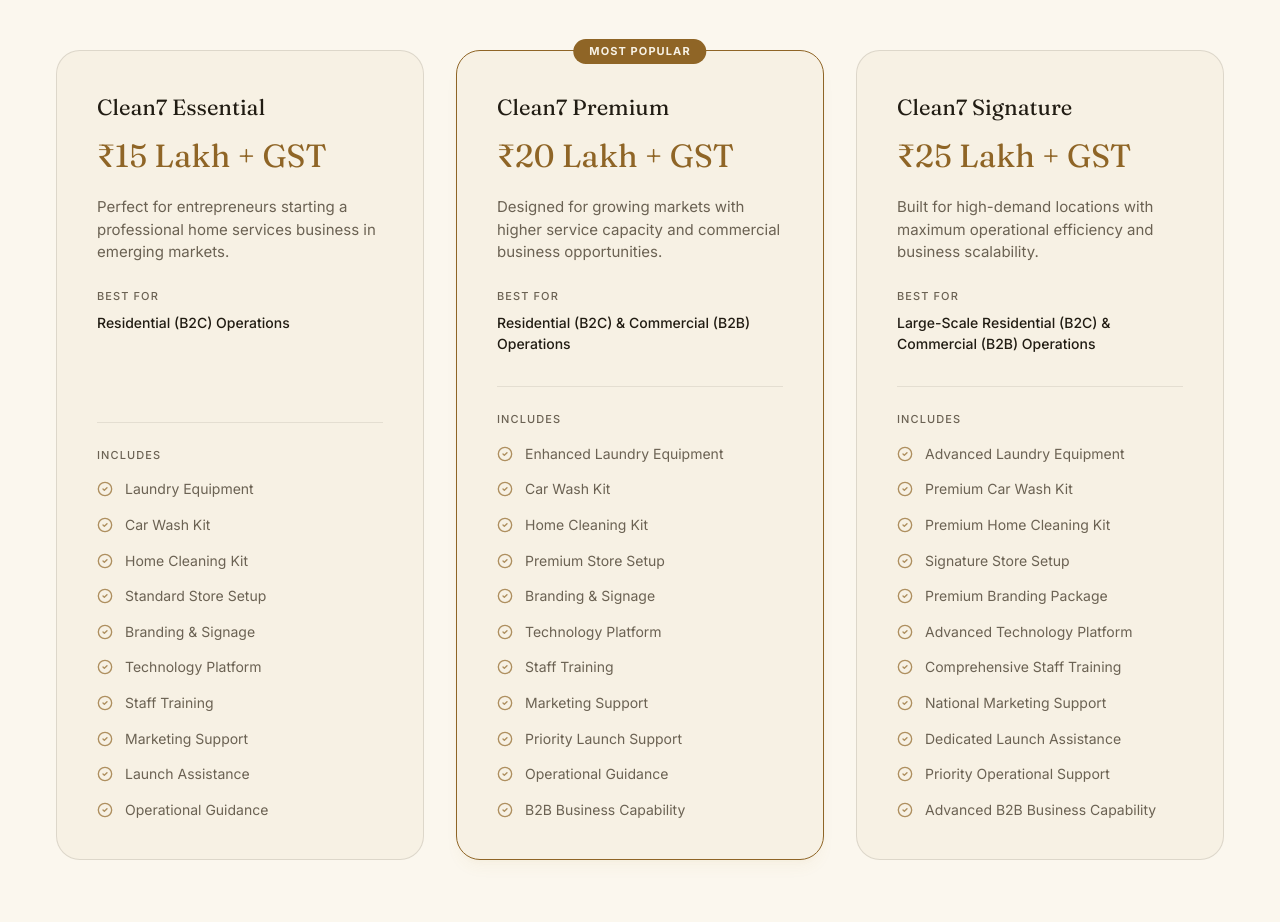
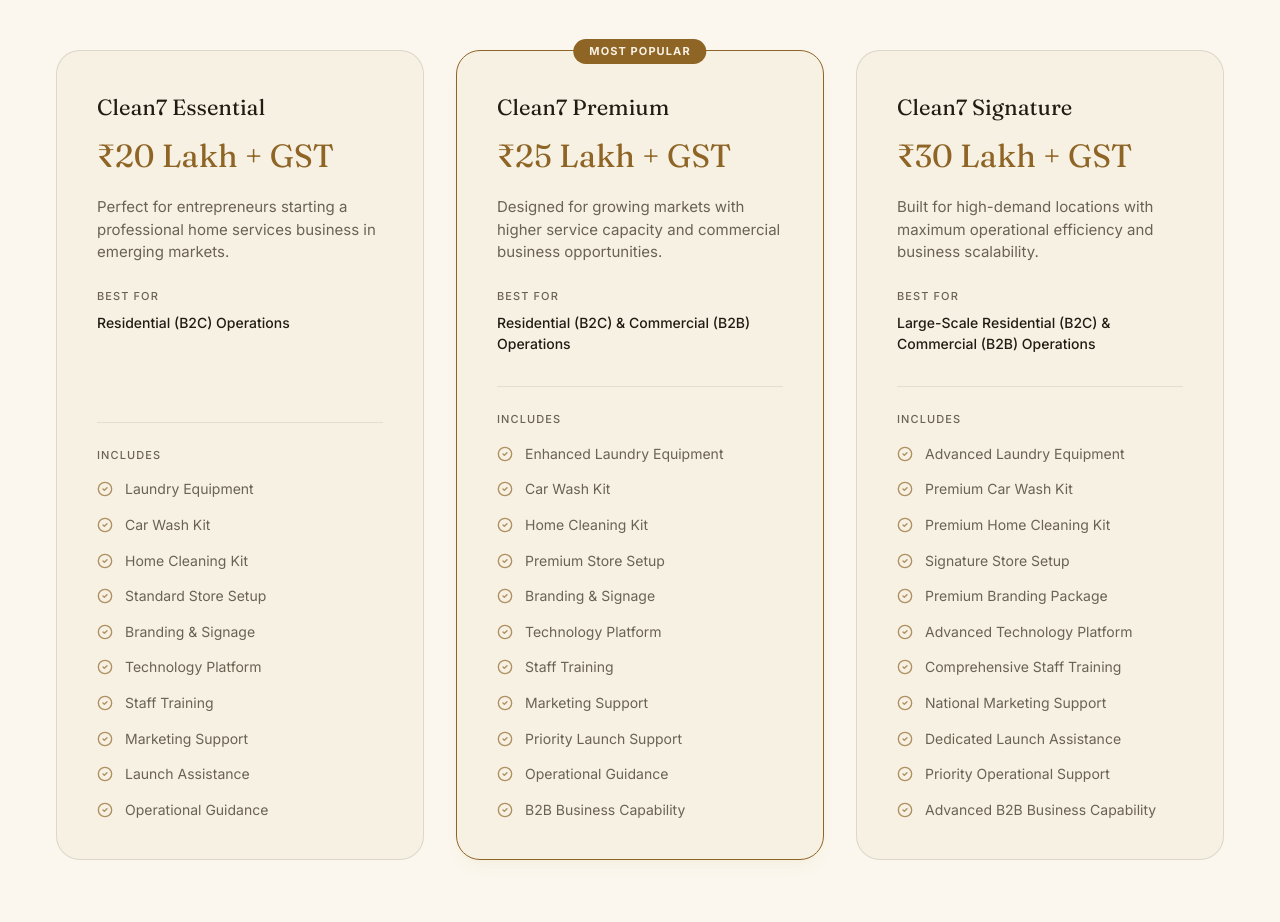
Before and after one commit to EliteWashSolutionsPvtLtd/Clean_7, a Next.js app: page /franchise in a window 1280 px wide. Shown: the part 5400-6322 px from the top of the page. Built offline with nearby package versions, Linux system fonts and the light colour scheme; no server answers.

Commit message:
Update franchise pricing

```diff
--- a/app/franchise/FranchiseClient.tsx
+++ b/app/franchise/FranchiseClient.tsx
@@ -569,7 +569,7 @@
             {[
               {
                 name: "Clean7 Essential",
-                inv: "₹15 Lakh + GST",
+                inv: "₹20 Lakh + GST",
                 desc: "Perfect for entrepreneurs starting a professional home services business in emerging markets.",
                 bestFor: "Residential (B2C) Operations",
                 includes: [
@@ -587,7 +587,7 @@
               },
               {
                 name: "Clean7 Premium",
-                inv: "₹20 Lakh + GST",
+                inv: "₹25 Lakh + GST",
                 desc: "Designed for growing markets with higher service capacity and commercial business opportunities.",
                 popular: true,
                 bestFor: "Residential (B2C) & Commercial (B2B) Operations",
@@ -607,7 +607,7 @@
               },
               {
                 name: "Clean7 Signature",
-                inv: "₹25 Lakh + GST",
+                inv: "₹30 Lakh + GST",
                 desc: "Built for high-demand locations with maximum operational efficiency and business scalability.",
                 bestFor: "Large-Scale Residential (B2C) & Commercial (B2B) Operations",
                 includes: [
@@ -777,13 +777,13 @@
                     Interested Franchise Model
                   </option>
                   <option value="essential" className="text-ink">
-                    Essential (₹15 Lakh)
+                    Essential (₹20 Lakh)
                   </option>
                   <option value="premium" className="text-ink">
-                    Premium (₹20 Lakh)
+                    Premium (₹25 Lakh)
                   </option>
                   <option value="signature" className="text-ink">
-                    Signature (₹25 Lakh)
+                    Signature (₹30 Lakh)
                   </option>
                 </select>
 
@@ -949,21 +949,21 @@
                   <tr className="hover:bg-ground-soft transition-colors">
                     <td className="p-4 font-medium text-ink">Essential</td>
                     <td className="p-4">Tier-2 & Emerging Cities</td>
-                    <td className="p-4 text-gold-bright font-medium">₹15 Lakh</td>
+                    <td className="p-4 text-gold-bright font-medium">₹20 Lakh</td>
                     <td className="p-4 text-gold-bright font-medium">₹1.5–2.5 Lakh</td>
                     <td className="p-4">18–24 Months</td>
                   </tr>
                   <tr className="hover:bg-ground-soft transition-colors bg-ground-soft">
                     <td className="p-4 font-medium text-ink">Premium</td>
                     <td className="p-4">Tier-1 & Tier-2 Cities</td>
-                    <td className="p-4 text-gold-bright font-medium">₹20 Lakh</td>
+                    <td className="p-4 text-gold-bright font-medium">₹25 Lakh</td>
                     <td className="p-4 text-gold-bright font-medium">₹3.0–4.0 Lakh</td>
                     <td className="p-4">14–20 Months</td>
                   </tr>
                   <tr className="hover:bg-ground-soft transition-colors">
                     <td className="p-4 font-medium text-ink">Signature</td>
                     <td className="p-4">Metro & High-Demand Markets</td>
-                    <td className="p-4 text-gold-bright font-medium">₹25 Lakh</td>
+                    <td className="p-4 text-gold-bright font-medium">₹30 Lakh</td>
                     <td className="p-4 text-gold-bright font-medium">₹3.5–4.5 Lakh</td>
                     <td className="p-4">12–18 Months</td>
                   </tr>
```
